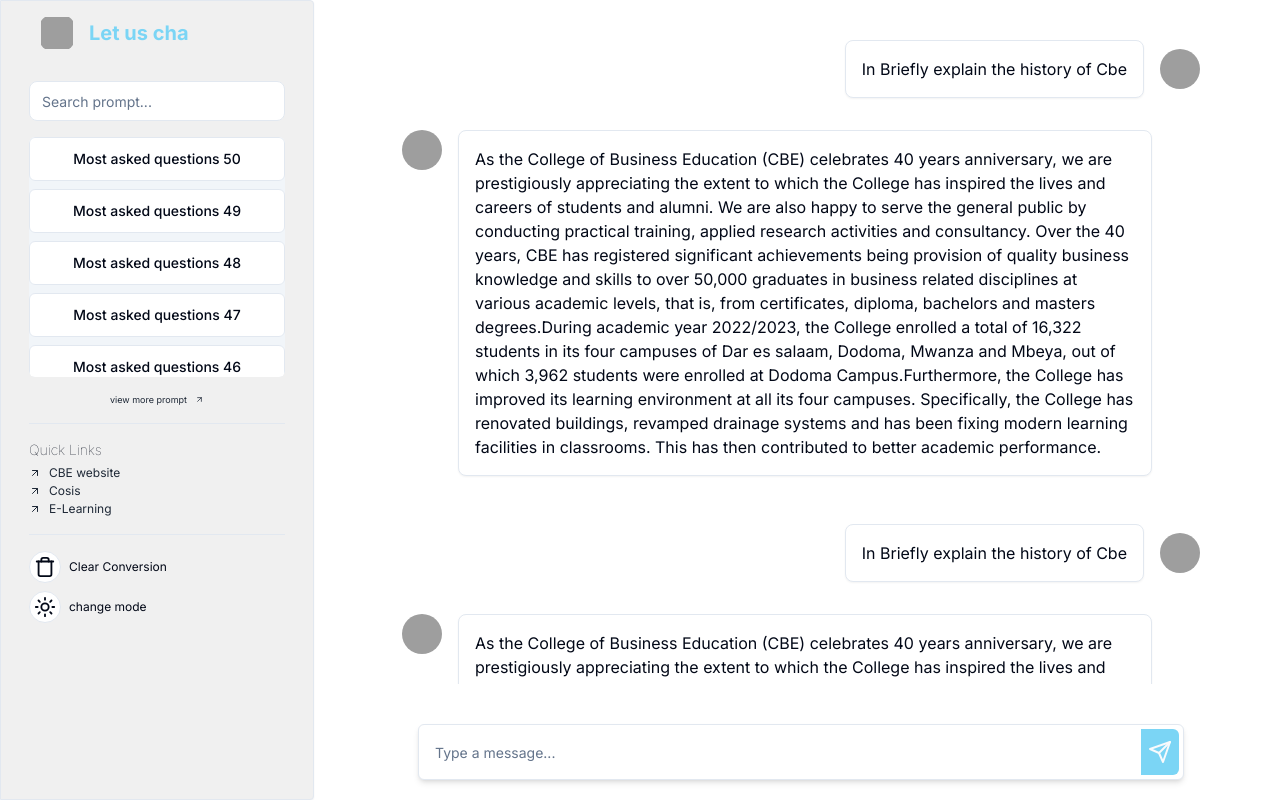
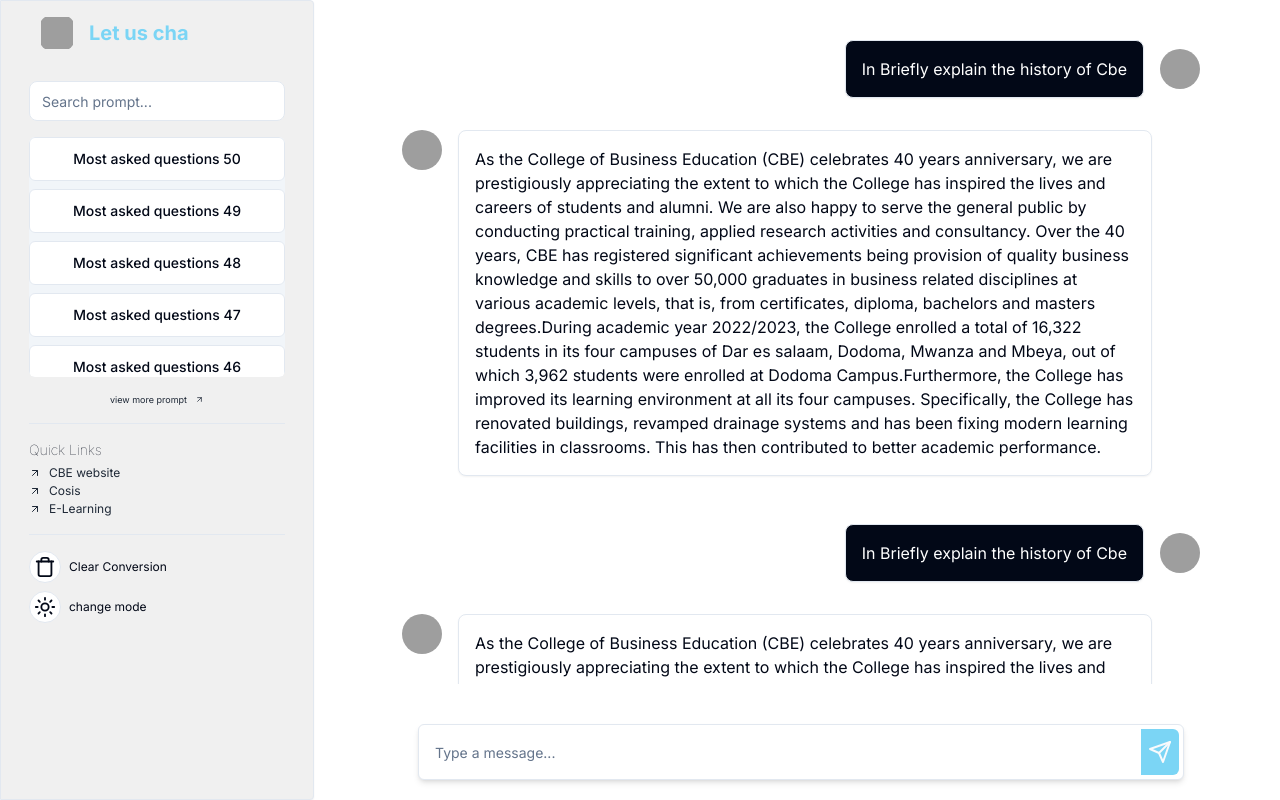
Before and after one commit to Henryle-hd/cbe-ai, a Next.js app: page /chat in a window 1280 px wide. Built offline with nearby package versions, Linux system fonts and the light colour scheme; grey boxes are pictures that could not be loaded.

Commit message:
user bg-changed!

```diff
--- a/src/app/chat/page.tsx
+++ b/src/app/chat/page.tsx
@@ -37,8 +37,8 @@ export default function Aichat() {
           <div key={index} className="mb-4 flex items-start gap-2 md:gap-4">
             {message.from === "user" ? (
               <div className="mb-4 flex w-full items-center justify-end gap-4">
-                <Card className="flex w-auto items-center justify-end">
-                  <CardContent className="p-2 md:p-4 lg:p-4">
+                <Card className="flex w-auto items-center justify-end bg-foreground text-background">
+                  <CardContent className=" p-2  md:p-4 lg:p-4">
                     <p className="">{message.message}</p>
                   </CardContent>
                 </Card>
```
